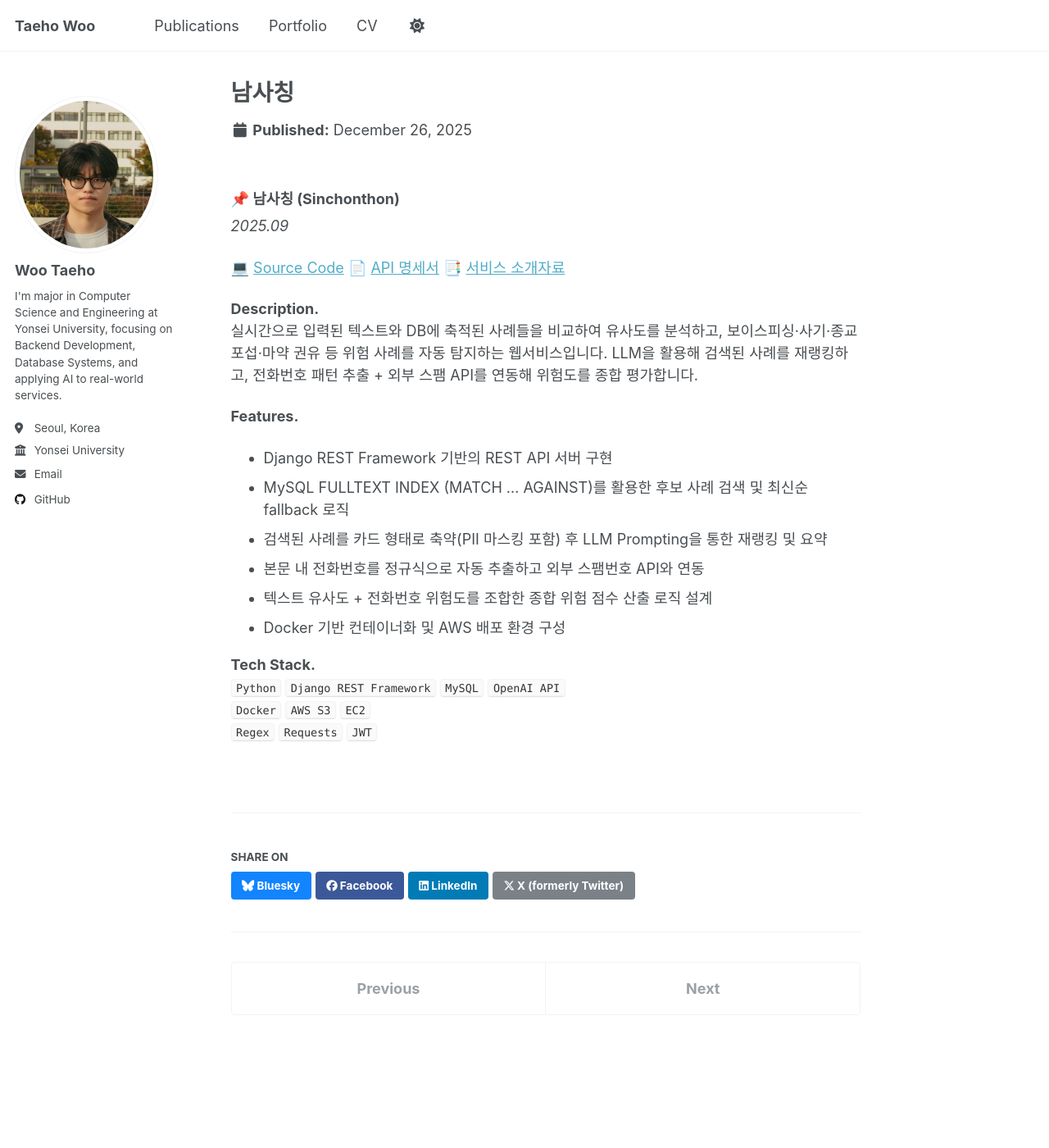
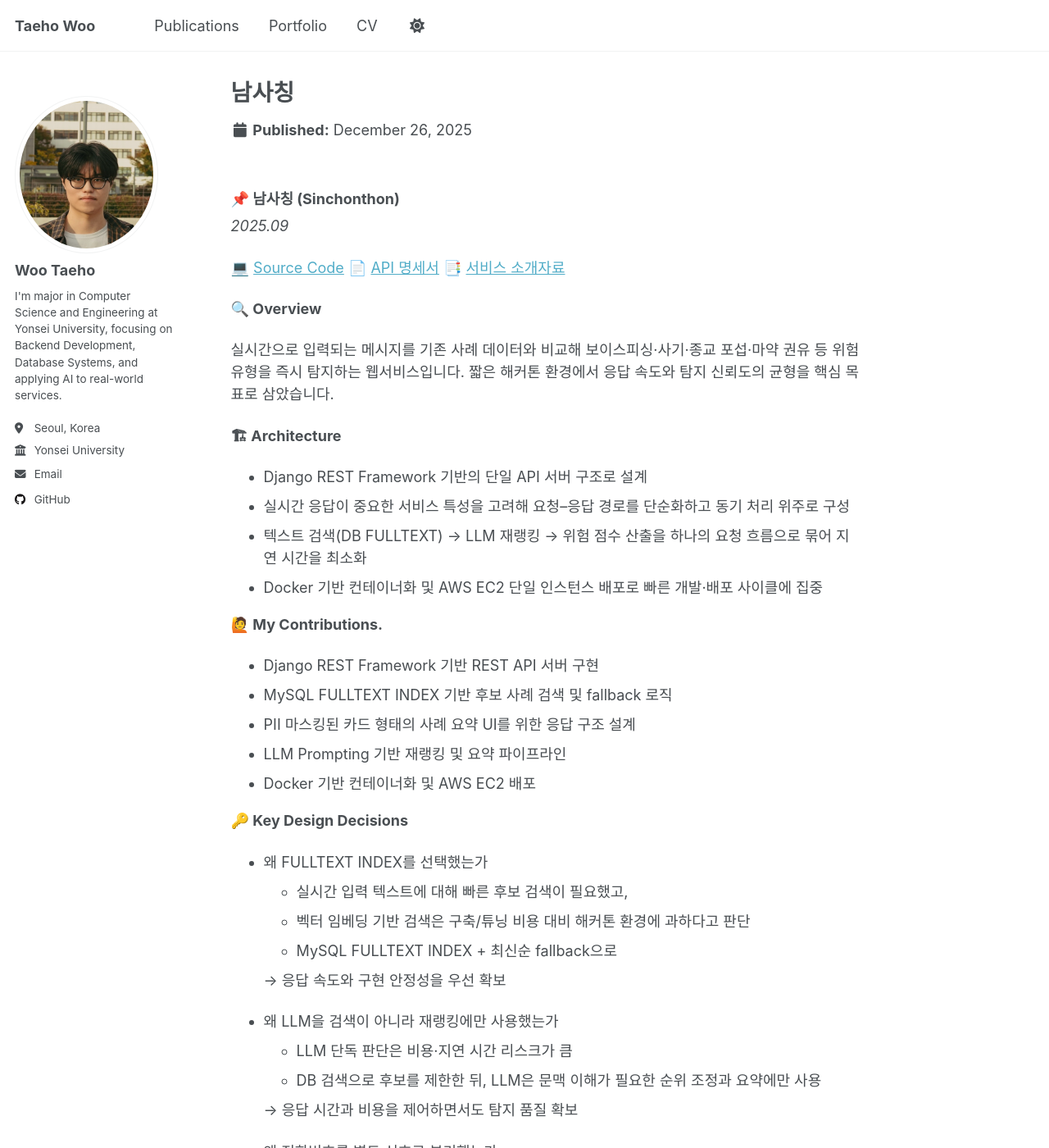
Before and after one commit to wooxogh/wooxogh.github.io, a Jekyll site: the page built from _portfolio/portfolio-2.md, in a window 1280 px wide and 1400 px high. Shown: the whole window at 82% size. Built offline with Jekyll 4.4.1, drawn with Linux system fonts in a browser that asks for light colours; a script that is not in the unit is left out; some of the changed text lies outside the part shown.

Commit message:
12/26 update

```diff
--- a/_portfolio/portfolio-2.md
+++ b/_portfolio/portfolio-2.md
@@ -11,17 +11,45 @@ collection: portfolio
 📄 [API 명세서](https://www.notion.so/API-26583f7524bc80518b47c39f2cec2e60)
 📑 [서비스 소개자료](/files/남사칭.pdf)
 
-**Description.**
-실시간으로 입력된 텍스트와 DB에 축적된 사례들을 비교하여 유사도를 분석하고, 보이스피싱·사기·종교 포섭·마약 권유 등 위험 사례를 자동 탐지하는 웹서비스입니다.
-LLM을 활용해 검색된 사례를 재랭킹하고, 전화번호 패턴 추출 + 외부 스팸 API를 연동해 위험도를 종합 평가합니다.
+**🔍 Overview**
 
-**Features.**
-- Django REST Framework 기반의 REST API 서버 구현
-- MySQL FULLTEXT INDEX (MATCH ... AGAINST)를 활용한 후보 사례 검색 및 최신순 fallback 로직
-- 검색된 사례를 카드 형태로 축약(PII 마스킹 포함) 후 LLM Prompting을 통한 재랭킹 및 요약
-- 본문 내 전화번호를 정규식으로 자동 추출하고 외부 스팸번호 API와 연동
-- 텍스트 유사도 + 전화번호 위험도를 조합한 종합 위험 점수 산출 로직 설계
-- Docker 기반 컨테이너화 및 AWS 배포 환경 구성
+실시간으로 입력되는 메시지를 기존 사례 데이터와 비교해 보이스피싱·사기·종교 포섭·마약 권유 등 위험 유형을 즉시 탐지하는 웹서비스입니다. 짧은 해커톤 환경에서 응답 속도와 탐지 신뢰도의 균형을 핵심 목표로 삼았습니다.
+
+**🏗 Architecture**
+
+- Django REST Framework 기반의 단일 API 서버 구조로 설계
+- 실시간 응답이 중요한 서비스 특성을 고려해 요청–응답 경로를 단순화하고 동기 처리 위주로 구성
+- 텍스트 검색(DB FULLTEXT) → LLM 재랭킹 → 위험 점수 산출을 하나의 요청 흐름으로 묶어 지연 시간을 최소화
+- Docker 기반 컨테이너화 및 AWS EC2 단일 인스턴스 배포로 빠른 개발·배포 사이클에 집중
+
+**🙋 My Contributions.**
+
+- Django REST Framework 기반 REST API 서버 구현
+- MySQL FULLTEXT INDEX 기반 후보 사례 검색 및 fallback 로직
+- PII 마스킹된 카드 형태의 사례 요약 UI를 위한 응답 구조 설계
+- LLM Prompting 기반 재랭킹 및 요약 파이프라인
+- Docker 기반 컨테이너화 및 AWS EC2 배포
+
+**🔑 Key Design Decisions**
+
+- 왜 FULLTEXT INDEX를 선택했는가
+    - 실시간 입력 텍스트에 대해 빠른 후보 검색이 필요했고,
+    - 벡터 임베딩 기반 검색은 구축/튜닝 비용 대비 해커톤 환경에 과하다고 판단
+    - MySQL FULLTEXT INDEX + 최신순 fallback으로
+
+    → 응답 속도와 구현 안정성을 우선 확보
+
+- 왜 LLM을 검색이 아니라 재랭킹에만 사용했는가
+    - LLM 단독 판단은 비용·지연 시간 리스크가 큼
+    - DB 검색으로 후보를 제한한 뒤, LLM은 문맥 이해가 필요한 순위 조정과 요약에만 사용
+
+    → 응답 시간과 비용을 제어하면서도 탐지 품질 확보
+
+- 왜 전화번호를 별도 신호로 분리했는가
+    - 텍스트 유사도만으로는 위험도를 설명하기 부족
+    - 정규식 기반 전화번호 추출 후 외부 스팸 API와 연동해
+
+    → 텍스트 신호 + 번호 신호를 결합한 위험 점수 산출 구조 설계
 
 **Tech Stack.**
 `Python` `Django REST Framework` `MySQL` `OpenAI API`
```
Also changed, not shown: _pages/about.md (+4 -6 lines).
